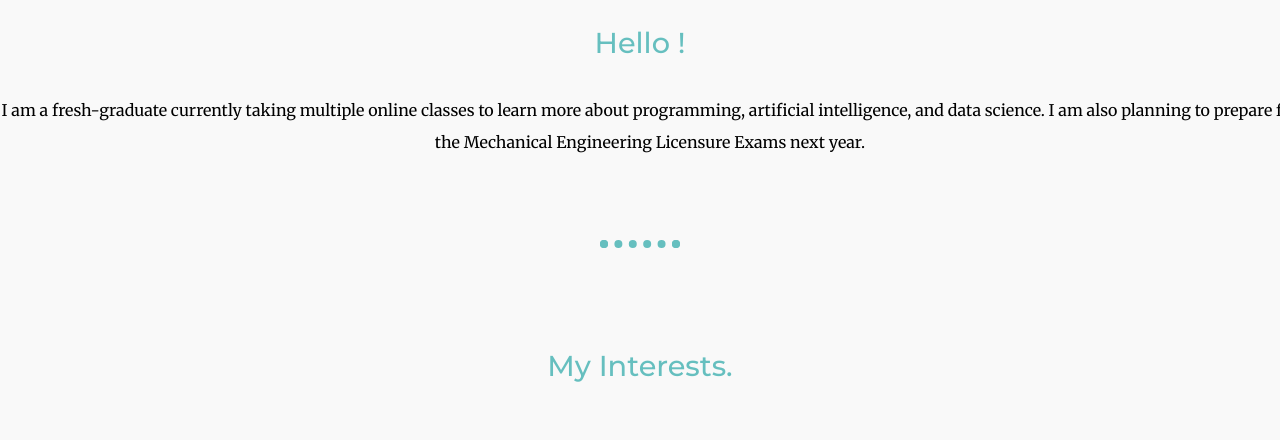
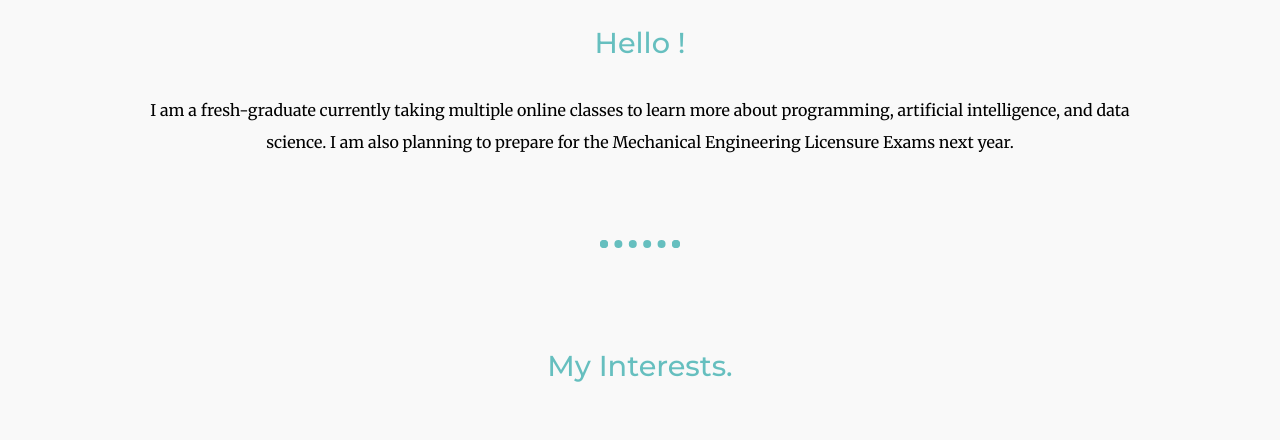
Before and after one commit to frostyrobin/cv, a plain HTML site: page index.html in a window 1280 px wide. Shown: the part 990-1430 px from the top of the page. Drawn offline with Linux system fonts and the light colour scheme.

Commit message:
Update style.css

```diff
--- a/css/style.css
+++ b/css/style.css
@@ -100,7 +100,7 @@ hr {
 }
 
 .middle-paragraph {
-    width: 1300px;
+    width: 80%;
     margin:auto;
     line-height:2;
 }
```
